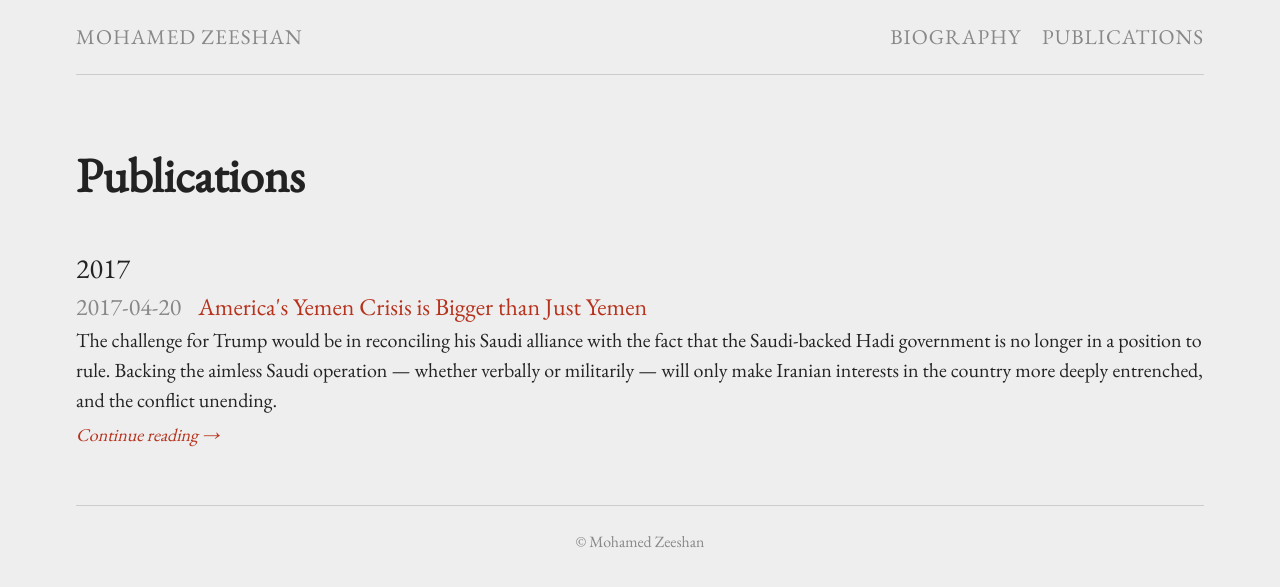
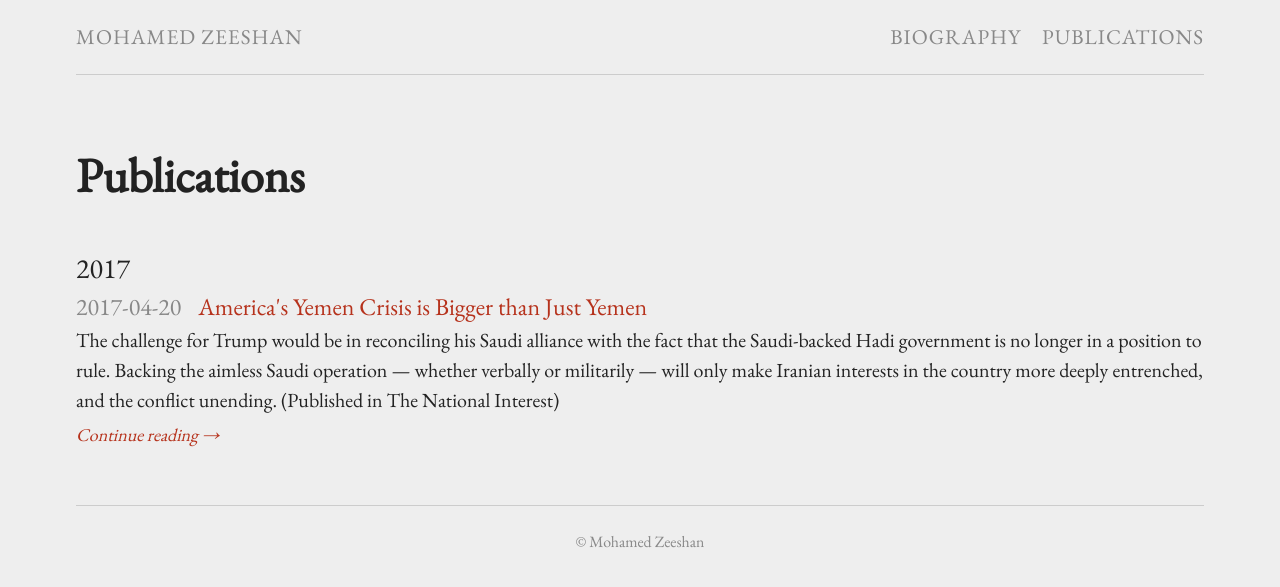
Before and after one commit to mohamedzeeshan/mdzeeshancopy, a Jekyll site: the page built from publications.md, in a window 1280 px wide. Shown: the top 587 px of the page. Built offline with Jekyll 4.4.1, drawn with Linux system fonts in a browser that asks for light colours.

Commit message:
Update 2017-04-20-america-yemen-crisis.md

```diff
--- a/_posts/2017-04-20-america-yemen-crisis.md
+++ b/_posts/2017-04-20-america-yemen-crisis.md
@@ -3,7 +3,7 @@ layout: post
 title: "America's Yemen Crisis is Bigger than Just Yemen"
 categories: ["America", "Yemen", "Middle East", "Saudi Arabia"]
 location: "The National Interest"
-snippet: "The challenge for Trump would be in reconciling his Saudi alliance with the fact that the Saudi-backed Hadi government is no longer in a position to rule. Backing the aimless Saudi operation — whether verbally or militarily — will only make Iranian interests in the country more deeply entrenched, and the conflict unending."
+snippet: "The challenge for Trump would be in reconciling his Saudi alliance with the fact that the Saudi-backed Hadi government is no longer in a position to rule. Backing the aimless Saudi operation — whether verbally or militarily — will only make Iranian interests in the country more deeply entrenched, and the conflict unending. (Published in The National Interest)"
 ---
 
 Long before the Trump administration launched missiles at an Assad regime air base in Syria and dropped the world’s most lethal nonnuclear bomb in Afghanistan, it undertook its first military offensive in Yemen. In late January, just two weeks into his term, President Trump ordered a military raid on suspected Al Qaeda targets in that country.
```
